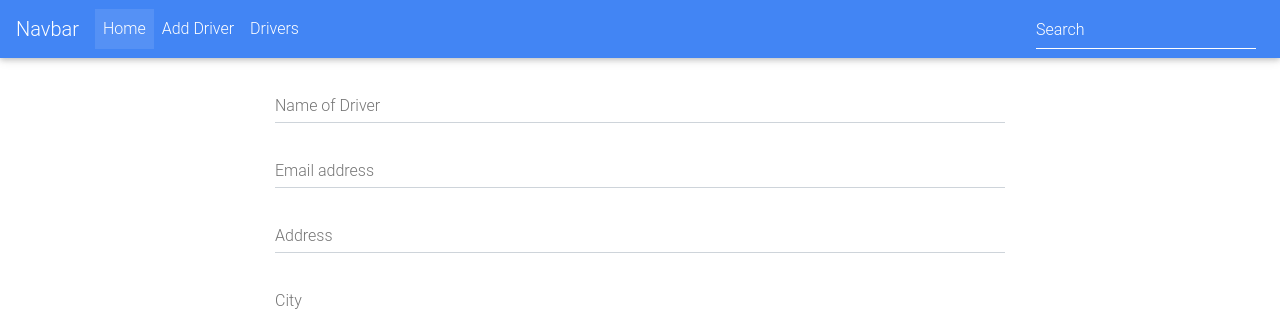
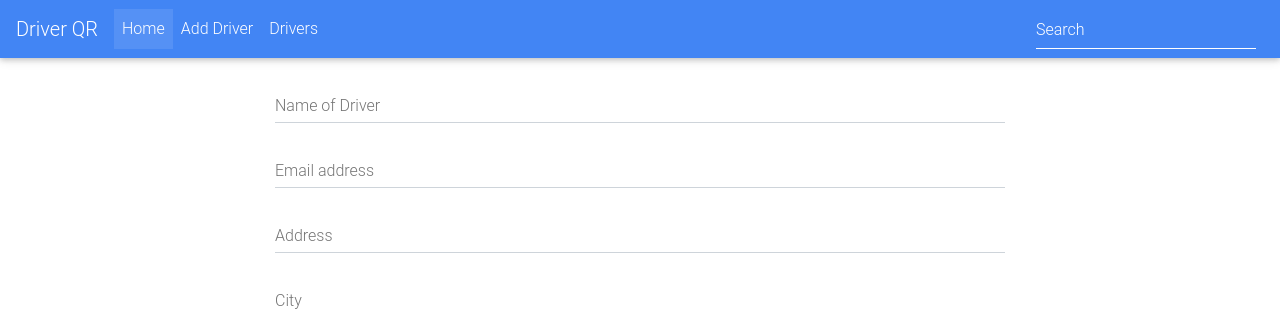
Before and after one commit to miyanda2/Driver-Qr, a Django app: page /driver/add/ in a window 1280 px wide. Shown: the top 317 px of the page. Run offline with Django 3.2, Linux system fonts and the light colour scheme; parts of the project's set-up code (start-up, migrations or seed data) failed here and were passed over; some libraries are stand-ins or nearby versions; some web fonts are replaced.

Commit message:
Update base.html

```diff
--- a/driver/templates/driver/base.html
+++ b/driver/templates/driver/base.html
@@ -27,7 +27,7 @@
 <nav class="navbar navbar-expand-lg navbar-dark primary-color">
 
   <!-- Navbar brand -->
-  <a class="navbar-brand" href="#">Navbar</a>
+  <a class="navbar-brand" href="#">Driver QR</a>
 
   <!-- Collapse button -->
   <button class="navbar-toggler" type="button" data-toggle="collapse" data-target="#basicExampleNav"
```
